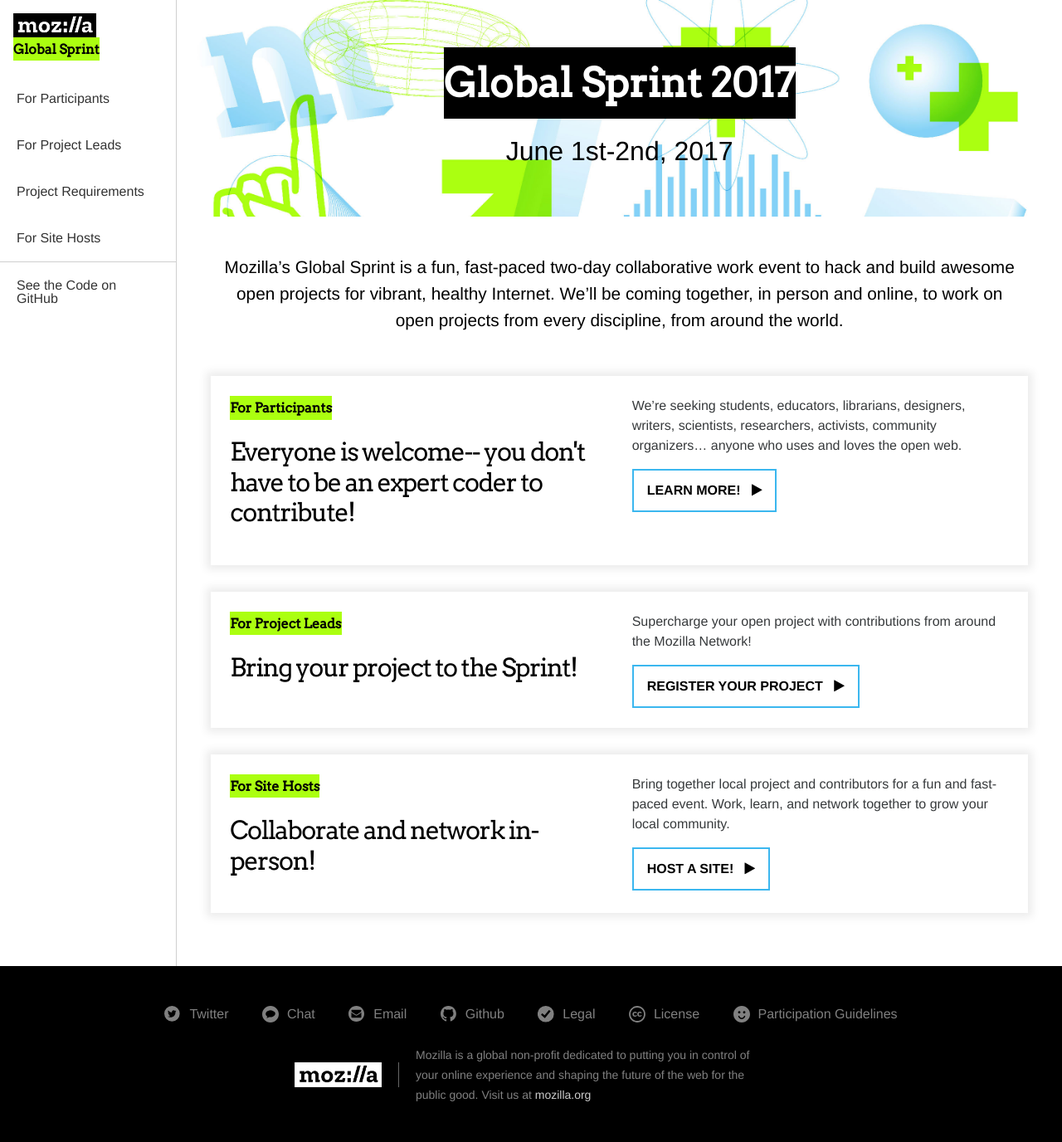
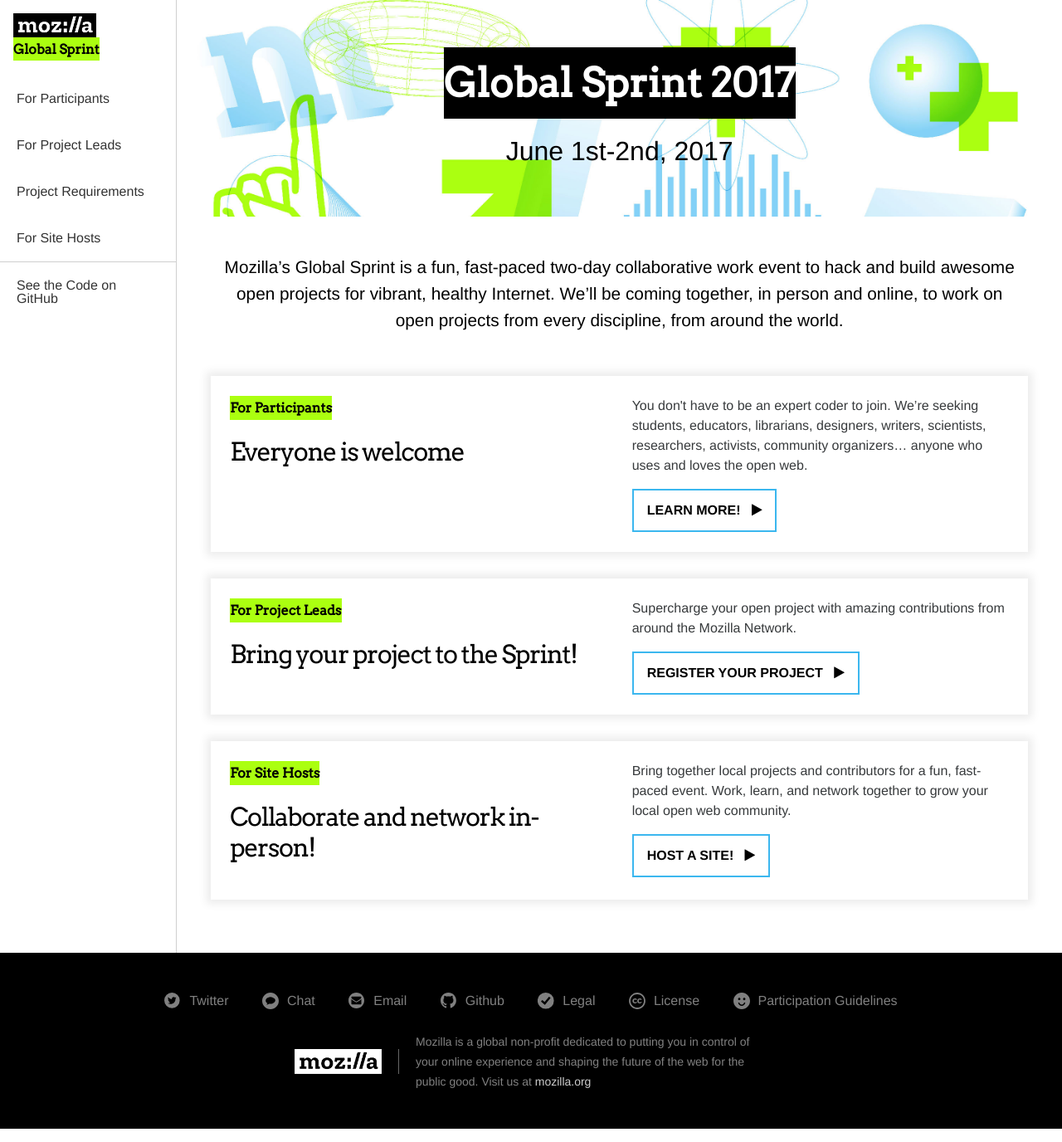
Before and after one commit to mozilla/global-sprint, a Jekyll site: the page built from index.md, in a window 1280 px wide. Shown: the whole page at 83% size. Built offline with Jekyll 4.4.1, drawn with Linux system fonts in a browser that asks for light colours; comment, search, counter and statistics services are not loaded; a style sheet for code colours, icons or effects is not loaded.

Commit message:
Update home.html

```diff
--- a/_layouts/home.html
+++ b/_layouts/home.html
@@ -10,10 +10,10 @@ layout: default
     <div class="row home-card">
       <div class="col-md-6">
         <span class="highlight">For Participants</span>
-        <h1>Everyone is welcome-- you don't have to be an expert coder to contribute!</h1>
+        <h1>Everyone is welcome</h1>
       </div>
       <div class="col-md-6">
-        We’re seeking students, educators, librarians, designers, writers, scientists, researchers, activists, community organizers… anyone who uses and loves the open web.
+        You don't have to be an expert coder to join. We’re seeking students, educators, librarians, designers, writers, scientists, researchers, activists, community organizers… anyone who uses and loves the open web.
         <br />
         <a target="_blank" class="btn btn-lg btn-default btn-next" href="https://mozilla.github.io/global-sprint/participants/"> Learn More! &nbsp; <i class="fa fa-play" aria-hidden="true"></i></a>
       </div>
@@ -24,7 +24,7 @@ layout: default
         <h1>Bring your project to the Sprint!</h1>
       </div>
       <div class="col-md-6">
-        Supercharge your open project with contributions from around the Mozilla Network!
+        Supercharge your open project with amazing contributions from around the Mozilla Network.
         <br />
         <a target="_blank" class="btn btn-lg btn-default btn-next" href="https://mzl.la/open-leadership"> Register Your Project &nbsp; <i class="fa fa-play" aria-hidden="true"></i></a>
       </div>
@@ -35,7 +35,7 @@ layout: default
         <h1>Collaborate and network in-person! </h1>
       </div>
       <div class="col-md-6">
-       Bring together local project and contributors for a fun and fast-paced event. Work, learn, and network together to grow your local community.
+       Bring together local projects and contributors for a fun, fast-paced event. Work, learn, and network together to grow your local open web community.
         <br />
         <a class="btn btn-lg btn-default btn-next" href="readme"> Host a Site! &nbsp; <i class="fa fa-play" aria-hidden="true"></i></a>
       </div>
```
